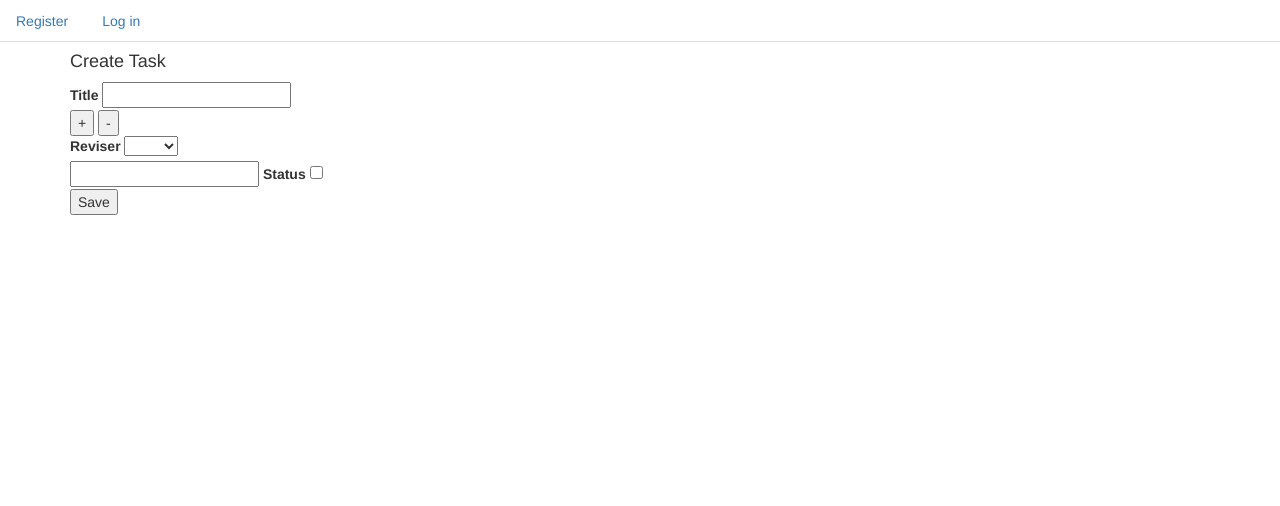
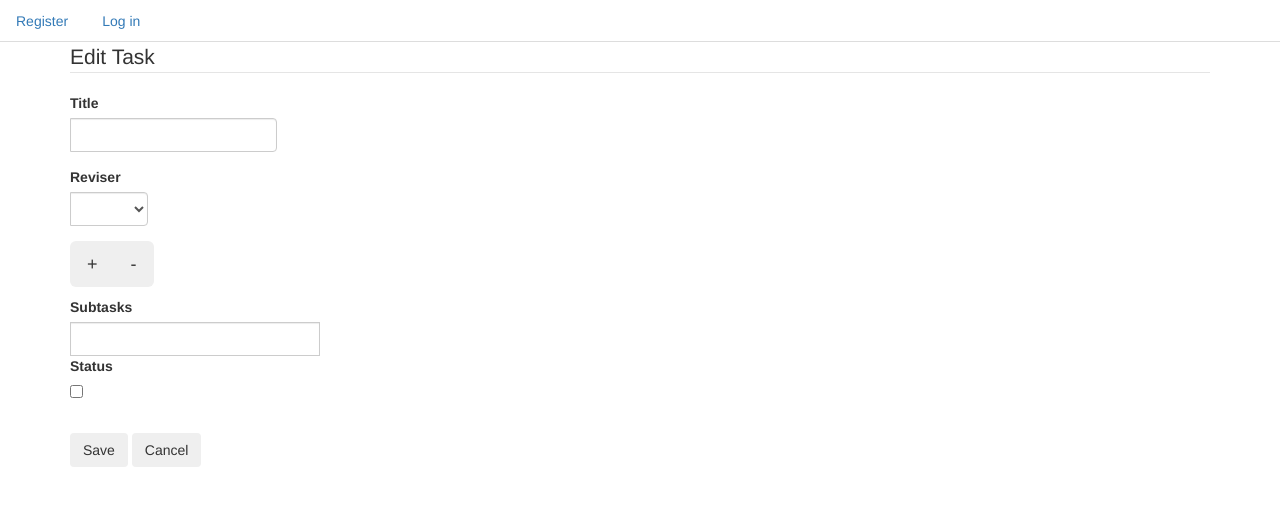
Before and after one commit to LaerryLaessig/meerkat, a Flask app: template flask_meerkat/templates/tasks/upsert_task.html in a window 1280 px wide. Shown: the top 506 px of the page. Run offline with Flask 2, Linux system fonts and the light colour scheme; tables that the repository leaves empty hold one stand-in row (values such as "Sample post"); the template is opened without the code that fills it: values that come from a table or form of the project are taken from there, most other values are stand-ins (such as "Sample title", 1, 10 or a date in 2020); some libraries are stand-ins or nearby versions.

Commit message:
refactor ui

```diff
--- a/flask_meerkat/templates/tasks/upsert_task.html
+++ b/flask_meerkat/templates/tasks/upsert_task.html
@@ -1,25 +1,50 @@
 {% extends "layout.html" %}
 {% block app_content %}
 <div class="signin-inner my-4 my-lg-0 bg-white shadow-soft border rounded border-gray-300 p-4 p-lg-5 w-100 fmxw-500">
-    <h4>Create Task</h4>
-        <form method="POST" action={{url_for('create_task')}}>
+    <form method="POST" action={{url_for('create_task')}}>
         {{ form.hidden_tag() }}
-        {{ form.title.label() }} {{ form.title }}<br>
-        {{ form.new_subtask }}
-        {{ form.remove_last_subtask }}<br>
-        {{ form.reviser.label }} {{ form.reviser }}<br>
-
+        <fieldset class="form-group">
+            {% if post %}
+            <legend class="border-bottom mb-4">Edit Task</legend>
+            {% else %}
+            <legend class="border-bottom mb-4">Create Task</legend>
+            {% endif %}
+            <div class="form-group">
+                {{ form.title.label(class="form-control-label") }}
+                <div class="input-group">
+                    <span class="input-group-text"><span class="fas fa-edit"></span></span>
+                    {{ form.title(class="form-control form-control-lg") }}
+                </div>
+            </div>
+            <div class="form-group">
+                {{ form.reviser.label(class="form-control-label") }}
+                <div class="input-group">
+                    <span class="input-group-text"><span class="fas fa-user-check"></span></span>
+                    {{ form.reviser(class="form-control form-control-lg") }}
+                </div>
+            </div>
+            <div class="btn-group">
+                {{ form.new_subtask(class="btn btn-outline-primary btn-lg") }}
+                {{ form.remove_last_subtask(class="btn btn-outline-primary btn-lg") }}
+            </div>
+            <p>
+            <div class="form-group">
+            <label>Subtasks</label>
             {% for subtasks_form in form.subtasks %}
-                {{ subtasks_form.hidden_tag() }}
-                {{ subtasks_form.subtask }}
-                {{ subtasks_form.status.label() }}
-                {{ subtasks_form.status }}
-                <br>
+            {{ subtasks_form.hidden_tag() }}
+                <div class="input-group">
+                    <span class="input-group-text"><span class="fas fa-tasks"></span></span>
+                    {{ subtasks_form.subtask(class="form-control form-control-lg") }}
+                    <span class="input-group-text"><span class="fas fa-check-square"> {{subtasks_form.status.label()}}</span></span>
+                    <div class="input-group-text">{{ subtasks_form.status}}</div>
+                </div>
             {% endfor %}
-        {{ form.submit }}
-        </form>
+            </div>
+        </fieldset>
+        {{ form.submit(class="btn btn-outline-info") }}
+        <button class="btn btn-outline-warning" onclick="history.back()" type="reset">Cancel</button>
+    </form>
 </div>
 
 
-
 {% endblock app_content %}
```
